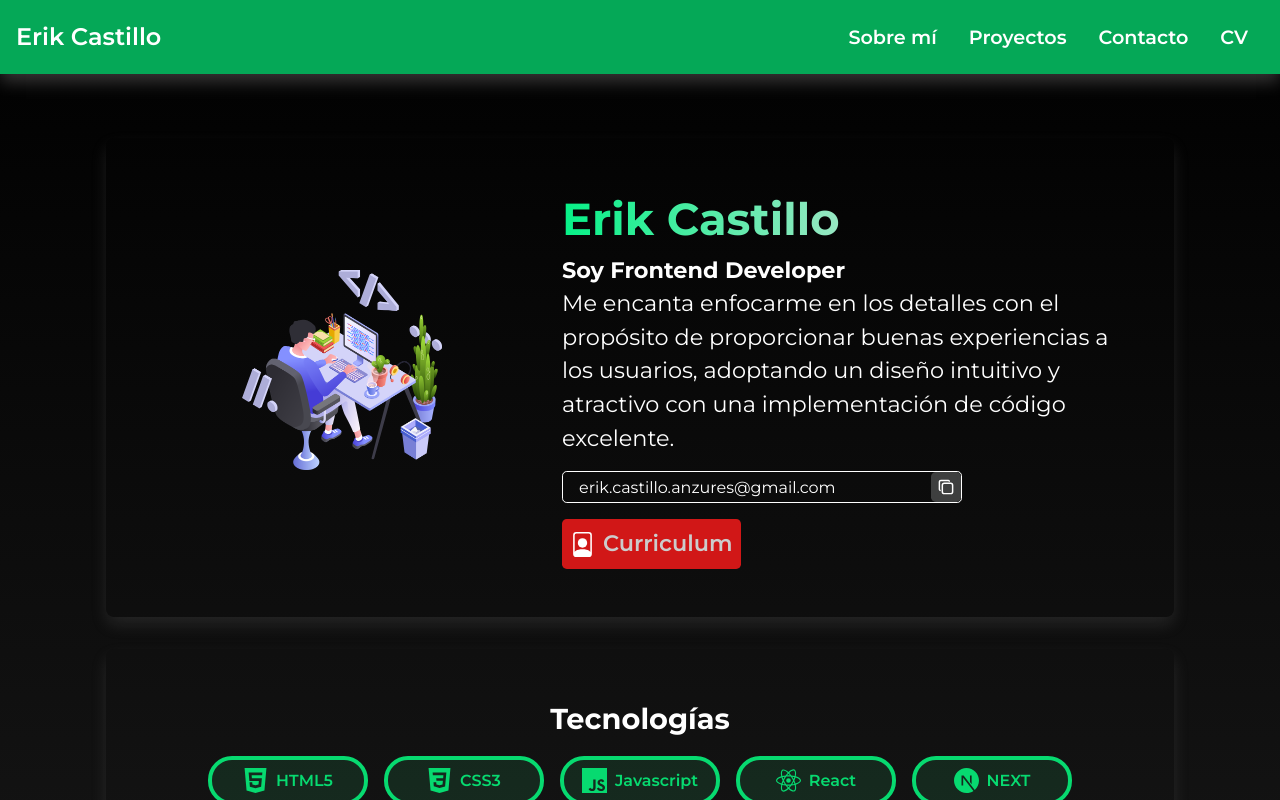
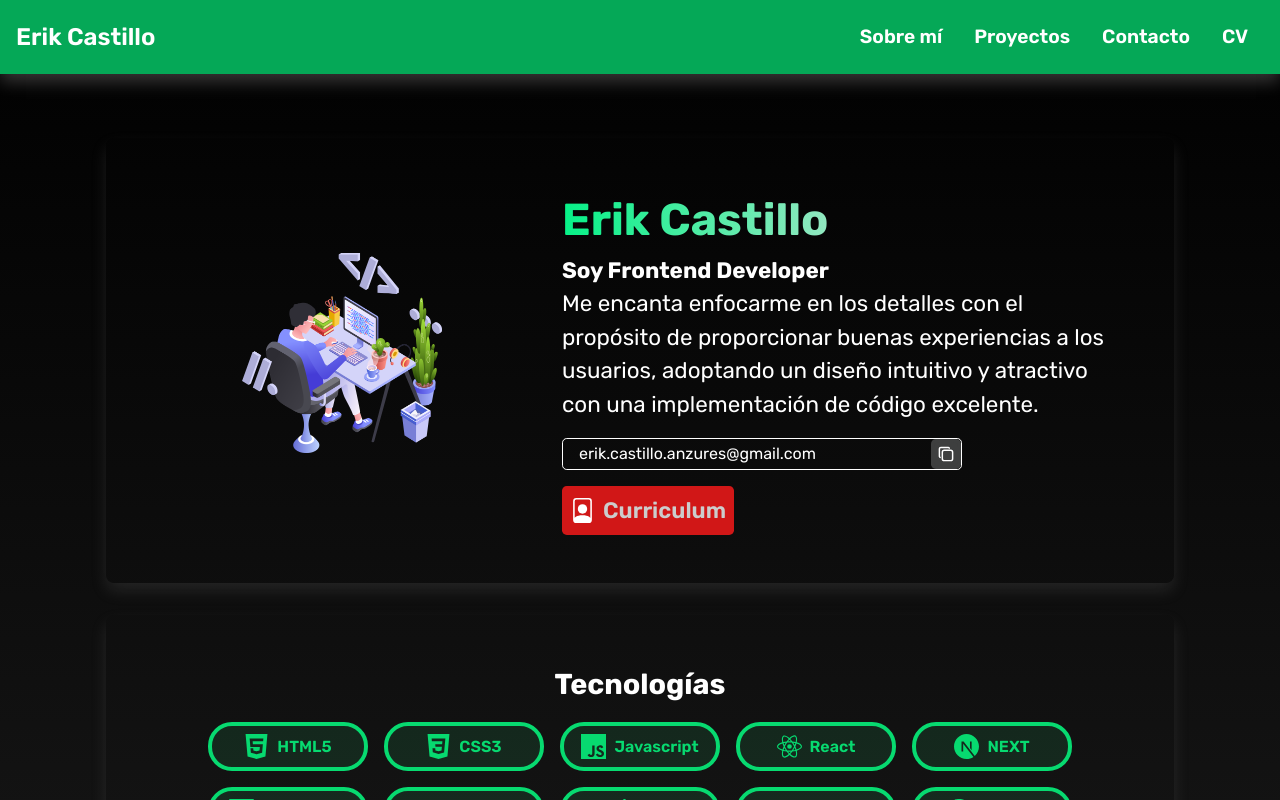
Before and after one commit to Erik5CA/portfolio, a React (Vite) app: page / in a window 1280 px wide. Shown: the top 800 px of the page. Built offline with nearby package versions, Linux system fonts and the light colour scheme.

Commit message:
updated font family

```diff
--- a/src/index.css
+++ b/src/index.css
@@ -1,9 +1,10 @@
-@import url("https://fonts.googleapis.com/css2?family=Lato:ital,wght@0,100;0,300;0,400;0,700;0,900;1,100;1,300;1,400;1,700;1,900&family=Montserrat:ital,wght@0,100..900;1,100..900&display=swap");
+@import url("https://fonts.googleapis.com/css2?family=Rubik:ital,wght@0,300..900;1,300..900&display=swap");
 
 :root {
   --primary-color: #111010;
   --secondary-color: #05a857;
   --tertiary-color: #07da70;
+  --font: "Rubik", sans-serif;
 }
 
 * {
@@ -35,7 +36,7 @@
     rgba(0, 0, 0, 1) 100%
   );
   color: var(--secondary-color);
-  font-family: "Montserrat", sans-serif;
+  font-family: var(--font);
   line-height: 1.5;
   font-weight: 400;
   font-synthesis: none;
@@ -43,6 +44,10 @@
   scroll-behavior: smooth !important;
 }
 
+#root {
+  scroll-behavior: smooth !important;
+}
+
 input {
-  font-family: "Montserrat", sans-serif;
+  font-family: var(--font);
 }
```
